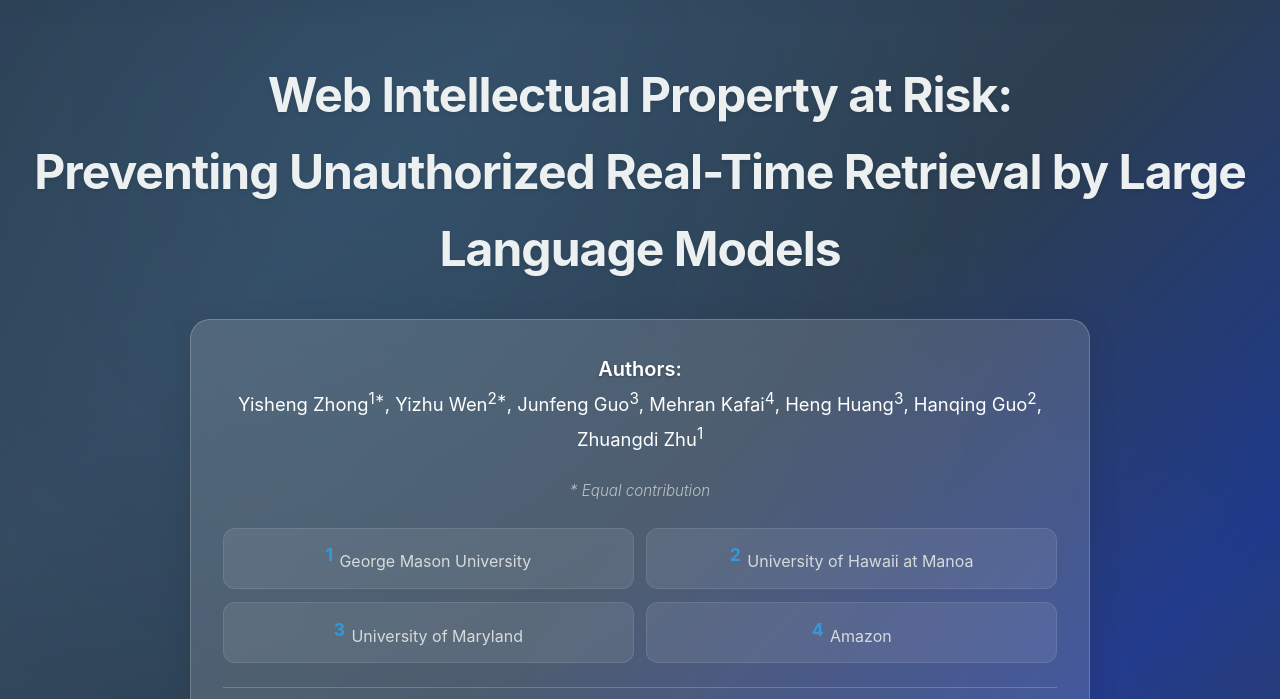
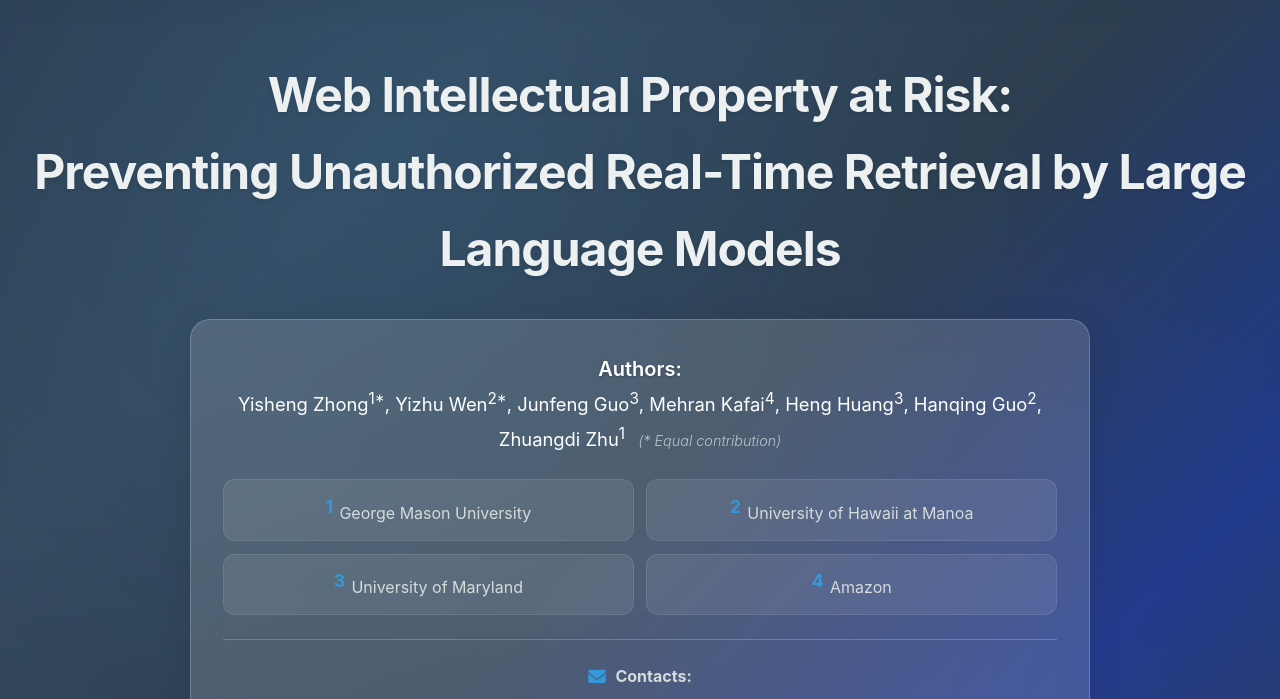
Before and after one commit to Anshidaka/web-ip-protection, a plain HTML site: page index.html in a window 1280 px wide. Shown: the part 71-770 px from the top of the page. Drawn offline with Linux system fonts and the light colour scheme.

Commit message:
优化作者信息布局：Equal contribution内联显示
- 将'* Equal contribution'移到作者名字同一行
- 删除不再需要的equal-contribution CSS样式
- 为内联的Equal contribution文本添加专门样式
- 保持适当的间距和字体效果
- 使布局更加紧凑和专业

```diff
--- a/index.html
+++ b/index.html
@@ -35,9 +35,7 @@
                     <div class="authors">
                         <strong>Authors:</strong><br>
                         Yisheng Zhong<sup>1*</sup>, Yizhu Wen<sup>2*</sup>, Junfeng Guo<sup>3</sup>, Mehran Kafai<sup>4</sup>, Heng Huang<sup>3</sup>, Hanqing Guo<sup>2</sup>, Zhuangdi Zhu<sup>1</sup>
-                    </div>
-                    <div class="equal-contribution">
-                        <em>* Equal contribution</em>
+                        <em> (* Equal contribution)</em>
                     </div>
                     <div class="affiliations">
                         <div class="affiliation"><sup>1</sup>George Mason University</div>
--- a/styles.css
+++ b/styles.css
@@ -164,6 +164,14 @@ body {
     text-shadow: 0 1px 3px rgba(0, 0, 0, 0.3);
 }
 
+.hero .authors em {
+    color: #bdc3c7;
+    font-size: 0.9rem;
+    font-style: italic;
+    font-weight: 300;
+    margin-left: 0.5rem;
+}
+
 .affiliations {
     display: grid;
     grid-template-columns: repeat(2, 1fr);
@@ -194,14 +202,7 @@ body {
     font-size: 1.1em;
 }
 
-.equal-contribution {
-    text-align: center;
-    margin-bottom: 1.5rem;
-    font-size: 0.95rem;
-    color: #bdc3c7;
-    font-style: italic;
-    font-weight: 300;
-}
+
 
 .contact-info {
     text-align: center;
@@ -878,10 +879,6 @@ section h2 {
         font-size: 0.9rem;
     }
 
-    .equal-contribution {
-        font-size: 0.9rem;
-    }
-
     .hero-subtitle {
         font-size: 1.15rem;
     }
```
